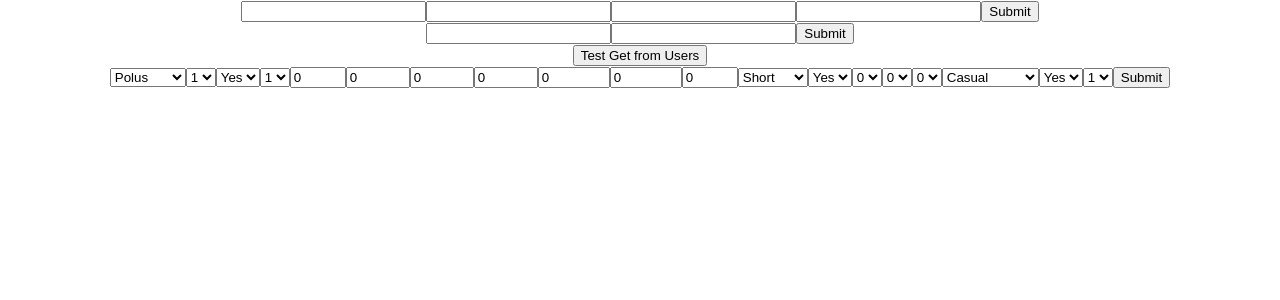
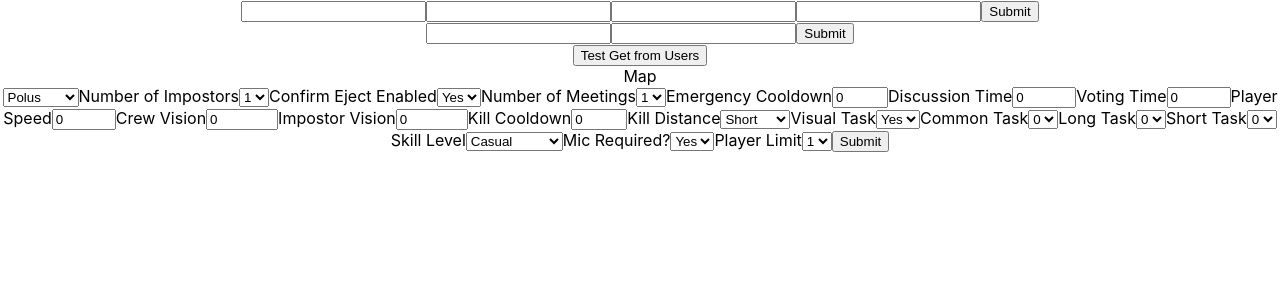
Before and after one commit to jennifer-yoo/Among-Us-LFG-client, a React (Create React App) app: page / in a window 1280 px wide. Shown: the top 300 px of the page. Built offline with nearby package versions, Linux system fonts and the light colour scheme.

Commit message:
adds labels to giant form

```diff
--- a/src/App.css
+++ b/src/App.css
@@ -36,3 +36,9 @@
     transform: rotate(360deg);
   }
 }
+
+.groupContainer {
+  display: flex;
+  align-items: center;
+  justify-content: center;
+}
--- a/src/App.js
+++ b/src/App.js
@@ -4,13 +4,14 @@ import './App.css';
 import Registration from './components/auth/Registration'
 import LogIn from './components/auth/LogIn'
 import GroupForm from "./components/GroupForm"
+import GroupContainer from './containers/GroupContainer'
 
 function App() {
   return (
     <div className="App">
       <Registration />
       <LogIn />
-      <GroupForm />
+      <GroupContainer />
     </div>
   );
 }
--- a/src/components/GroupForm.js
+++ b/src/components/GroupForm.js
@@ -76,24 +76,28 @@ class GroupForm extends Component {
         return (
             <div>
                 <form onSubmit={this.submitHandler}>
-                    <select name="map" onChange={this.changeHandler}>
+                <label for="map">Map</label><br></br>
+                    <select id="map" name="map" onChange={this.changeHandler}>
                         <option value="polus">Polus</option>
                         <option value="skeld">Skeld</option>
                         <option value="mirahq">MIRAHQ</option>
                     </select>
 
-                    <select name="numOfImpos" onChange={this.changeHandler}>
+                    <label for="numOfImpos">Number of Impostors</label>
+                    <select id="numOfImpos" name="numOfImpos" onChange={this.changeHandler}>
                         <option value="1">1</option>
                         <option value="2">2</option>
                         <option value="3">3</option>
                     </select>
 
-                    <select name="confirmEject" onChange={this.changeHandler}>
+                    <label for="confirmEject">Confirm Eject Enabled</label>
+                    <select id="confirmEject" name="confirmEject" onChange={this.changeHandler}>
                         <option value={true}>Yes</option>
                         <option value={false}>No</option>
                     </select>
 
-                    <select name="numOfMeetings" onChange={this.changeHandler}>
+                    <label for="numOfMeetings">Number of Meetings</label>
+                    <select id="numOfMeetings" name="numOfMeetings" onChange={this.changeHandler}>
                         <option value="1">1</option>
                         <option value="2">2</option>
                         <option value="3">3</option>
@@ -105,45 +109,58 @@ class GroupForm extends Component {
                         <option value="9">9</option>
                     </select>
 
-                    <input name="emcd" type="number" min="0" max="60" value={emcd} onChange={this.changeHandler}/>
+                    <label for="emcd">Emergency Cooldown</label>
+                    <input id="emcd" name="emcd" type="number" min="0" max="60" value={emcd} onChange={this.changeHandler}/>
 
-                    <input name="discussionTime" type="number" min="0" max="120" value={discussionTime} onChange={this.changeHandler}/>
+                    <label for="discussionTime">Discussion Time</label>
+                    <input id="discussionTime" name="discussionTime" type="number" min="0" max="120" value={discussionTime} onChange={this.changeHandler}/>
 
-                    <input name="votingTime" type="number" min="0" max="300" value={votingTime} onChange={this.changeHandler}/>
+                    <label for="votingTime">Voting Time</label>
+                    <input id="votingTime" name="votingTime" type="number" min="0" max="300" value={votingTime} onChange={this.changeHandler}/>
 
-                    <input name="playerSpeed" type="number" min="0.5" max="3.0" value={playerSpeed} onChange={this.changeHandler}/>
+                    <label for="playerSpeed">Player Speed</label>
+                    <input id="playerSpeed" name="playerSpeed" type="number" min="0.5" max="3.0" value={playerSpeed} onChange={this.changeHandler}/>
 
-                    <input name="crewVision" type="number" min="0.25" max="5.0" value={crewVision} onChange={this.changeHandler}/>
+                    <label for="crewVision">Crew Vision</label>
+                    <input id="crewVision" name="crewVision" type="number" min="0.25" max="5.0" value={crewVision} onChange={this.changeHandler}/>
 
-                    <input name="imposVision" type="number" min="0.25" max="5.0" value={imposVision} onChange={this.changeHandler}/>
+                    <label for="imposVision">Impostor Vision</label>
+                    <input id="imposVision" name="imposVision" type="number" min="0.25" max="5.0" value={imposVision} onChange={this.changeHandler}/>
 
-                    <input name="killCd" type="number" min="10" max="60" value={killCd} onChange={this.changeHandler}/>
+                    <label for="killCd">Kill Cooldown</label>
+                    <input id="killCd" name="killCd" type="number" min="10" max="60" value={killCd} onChange={this.changeHandler}/>
 
-                    <select name="killDistance" onChange={this.changeHandler}>
+                    <label for="killDistance">Kill Distance</label>
+                    <select id="killDistance" name="killDistance" onChange={this.changeHandler}>
                         <option value="short">Short</option>
                         <option value="medium">Medium</option>
                         <option value="long">Long</option>
                     </select>
 
-                    <select name="visualTask" onChange={this.changeHandler}>
+                    <label for="visualTask">Visual Task</label>
+                    <select id="visualTask" name="visualTask" onChange={this.changeHandler}>
                         <option value={true}>Yes</option>
                         <option value={false}>No</option>
                     </select>
 
-                    <select name="commonTask" onChange={this.changeHandler}>
+                    <label for="commonTask">Common Task</label>
+                    <select id="commonTask" name="commonTask" onChange={this.changeHandler}>
                         <option value="0">0</option>
                         <option value="1">1</option>
                         <option value="2">2</option>
                     </select>
 
-                    <select name="longTask" onChange={this.changeHandler}>
+
+                    <label for="longTask">Long Task</label>
+                    <select id="longTask" name="longTask" onChange={this.changeHandler}>
                         <option value="0">0</option>
                         <option value="1">1</option>
                         <option value="2">2</option>
                         <option value="3">3</option>
                     </select>
 
-                    <select name="shortTask" onChange={this.changeHandler}>
+                    <label for="shortTask">Short Task</label>
+                    <select id="shortTask" name="shortTask" onChange={this.changeHandler}>
                         <option value="0">0</option>
                         <option value="1">1</option>
                         <option value="2">2</option>
@@ -152,18 +169,21 @@ class GroupForm extends Component {
                         <option value="5">5</option>
                     </select>
 
+                    <label for="skillLevel">Skill Level</label>
                     <select name="skillLevel" onChange={this.changeHandler}>
                         <option value="casual">Casual</option>
                         <option value="intermediate">Intermediate</option>
                         <option value="expert">Expert</option>
                     </select>
 
-                    <select name="micRequired" onChange={this.changeHandler}>
+                    <label for="micRequired">Mic Required?</label>
+                    <select id="micRequired" name="micRequired" onChange={this.changeHandler}>
                         <option value={true}>Yes</option>
                         <option value={false}>No</option>
                     </select>
 
-                    <select name="playerLimit" onChange={this.changeHandler}>
+                    <label for="playerLimit">Player Limit</label>
+                    <select id="playerLimit" name="playerLimit" onChange={this.changeHandler}>
                         <option value="1">1</option>
                         <option value="2">2</option>
                         <option value="3">3</option>
--- a/src/containers/GroupContainer.js
+++ b/src/containers/GroupContainer.js
@@ -1,9 +1,14 @@
 import React, { Component } from 'react';
+import GroupForm from '../components/GroupForm'
 
 class GroupContainer extends Component {
-    state = {  }
+    state = {}
     render() {
-        return ( "hi" );
+        return (
+            <div className="groupContainer">
+                <GroupForm />
+            </div>
+         );
     }
 }
 
```
